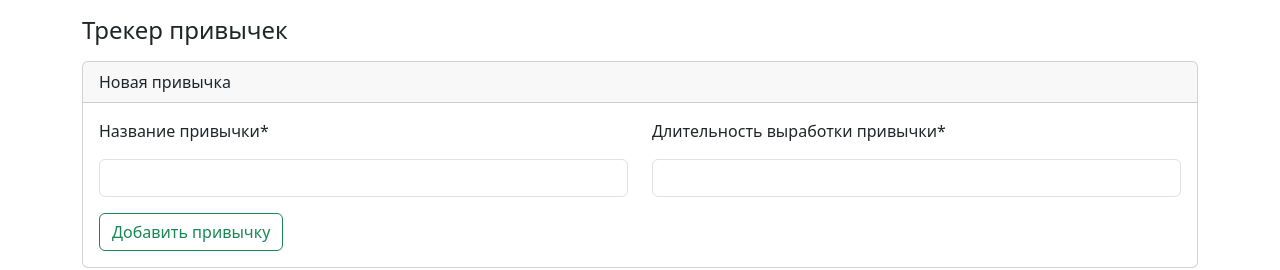
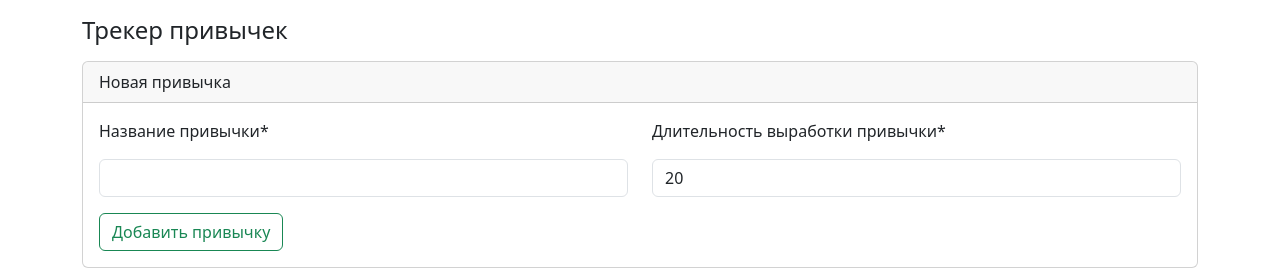
Before and after one commit to kirillrezanov/habits-tracker-vue3, a Vue app: page / in a window 1280 px wide. Shown: the top 270 px of the page. Built offline with nearby package versions, Linux system fonts and the light colour scheme.

Commit message:
Фикс
Фикс метода добавления привычки, работа формы вынесена в отдельный локальный стейт компонента формы

```diff
--- a/src/App.vue
+++ b/src/App.vue
@@ -16,8 +16,7 @@
       <div class="card mb-3">
         <div class="card-header">Новая привычка</div>
         <div class="card-body">
-          <HabitForm v-model:title="state.habitForm.title" v-model:duration="state.habitForm.duration"
-            @add="state.addHabit" />
+          <HabitForm @add="state.addHabit" />
         </div>
       </div>
       <div class="card">
--- a/src/components/ui/Input.vue
+++ b/src/components/ui/Input.vue
@@ -1,6 +1,6 @@
 <script setup lang="ts">
     interface Props {
-        value: string | number,
+        value: string,
         type: string | "text",
         label: string,
         min?: number,
@@ -9,16 +9,12 @@
         required? : boolean
     }
 
+    const value = defineModel<string>();
+
     defineProps<Props>();
-
-    const emits = defineEmits('change');
-
-    function change(e : Event) : void {
-        emits('change');
-    }
 </script>
 
 <template>
-    <span class="form-label">{{ label }}<span v-if="required">*</span></span>
-    <input :type="type" :value="value" @change="change" :min="min" :max="max" :placeholder="placeholder" class="form-control mt-3" :required="required">
+    <div class="form-label mb-3" v-if="label">{{ label }}<span v-if="required">*</span></div>
+    <input :type="type" v-model="value" :min="min" :max="max" :placeholder="placeholder" class="form-control" :required="required">
 </template>
--- a/src/components/widgets/HabitForm.vue
+++ b/src/components/widgets/HabitForm.vue
@@ -1,29 +1,36 @@
 <script setup lang="ts">
-    import Button from '../ui/Button.vue';
+    import { reactive } from 'vue';
+import Button from '../ui/Button.vue';
     import Input from '../ui/Input.vue';
 
-    const title = defineModel<string>('title');
-    const duration = defineModel<number>('duration');
+    interface HabitForm {
+        title : string,
+        duration : number
+    }
 
     const emits = defineEmits(["add"])
 
+    const habitForm = reactive<HabitForm>({
+        title : "",
+        duration : 20
+    });
+
     function add() : void {
-        emits('add');
-    }
-
-    function change() {
-        console.log(1)
+        emits('add', {
+            title : habitForm.title,
+            duration : habitForm.duration
+        });
     }
 </script>
 
 <template>
     <div class="row mb-3">
         <div class="col-md-6 form-group">
-            <Input :label="'Название привычки'" @change="change" :required="true"/>
+            <Input :label="'Название привычки'" v-model="habitForm.title" type="text" :required="true"/>
         </div>
         <div class="col-md-6 form-group">
-            <Input :label="'Длительность выработки привычки'" @change="change" :required="true"/>
+            <Input :label="'Длительность выработки привычки'" v-model="habitForm.duration" type="number" :required="true"/>
         </div>
     </div>
-    <Button :classes="['btn', 'btn-outline-success']" @click="add">Добавить привычку</button>
+    <Button :classes="['btn', 'btn-outline-success']" @click="add">Добавить привычку</Button>
 </template>
--- a/src/stores/HabitsStore.ts
+++ b/src/stores/HabitsStore.ts
@@ -14,27 +14,16 @@ interface HabitsStats {
     uncompleted: number
 }
 
-interface HabitForm {
-    title: string,
-    duration: number
-}
-
-
 export const useHabitsStore = defineStore('habits', () => {
     let habits = ref<Habit[]>(JSON.parse(localStorage.getItem('habits')) || []);
 
-    const habitForm = ref<HabitForm>({
-        title: "",
-        duration: 21
-    })
+    function addHabit(payload : {title : string, duration : number}): void {
 
-    function addHabit(): void {
-
-        if (!habitForm.value.title || habitForm.value.duration < 1) return;
+        if (!payload.title || payload.duration < 1) return;
 
         habits.value.push({
-            title: habitForm.value.title,
-            duration: habitForm.value.duration,
+            title: payload.title,
+            duration: payload.duration,
             completed: false,
             id: Date.now(),
             estimated: 0
@@ -42,8 +31,8 @@ export const useHabitsStore = defineStore('habits', () => {
 
         updateLocalStorage();
 
-        habitForm.value.title = '';
-        habitForm.value.duration = 21;
+        payload.title = '';
+        payload.duration = 21;
     }
 
     function updateLocalStorage() {
@@ -86,7 +75,6 @@ export const useHabitsStore = defineStore('habits', () => {
 
     return {
         habits,
-        habitForm,
         addHabit,
         addDay,
         rmDay,
```
